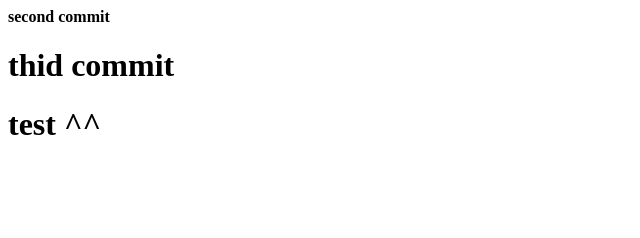
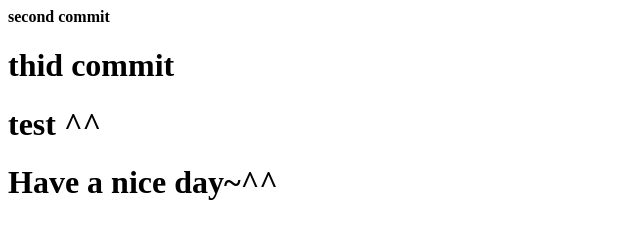
Before and after one commit to starhappykcs/First_Git, a plain HTML site: page index.html in a window 1280 px wide. Shown: the whole page, without its empty margins (0-640 px from the left). Drawn offline with Linux system fonts and the light colour scheme.

Commit message:
nice day

```diff
--- a/index.html
+++ b/index.html
@@ -9,5 +9,6 @@
    <b>second commit</b>
    <h1>thid commit</h1>
    <h1>test ^^</h1>
+   <h1>Have a nice day~^^</h1>
 </body>
 </html>
```
